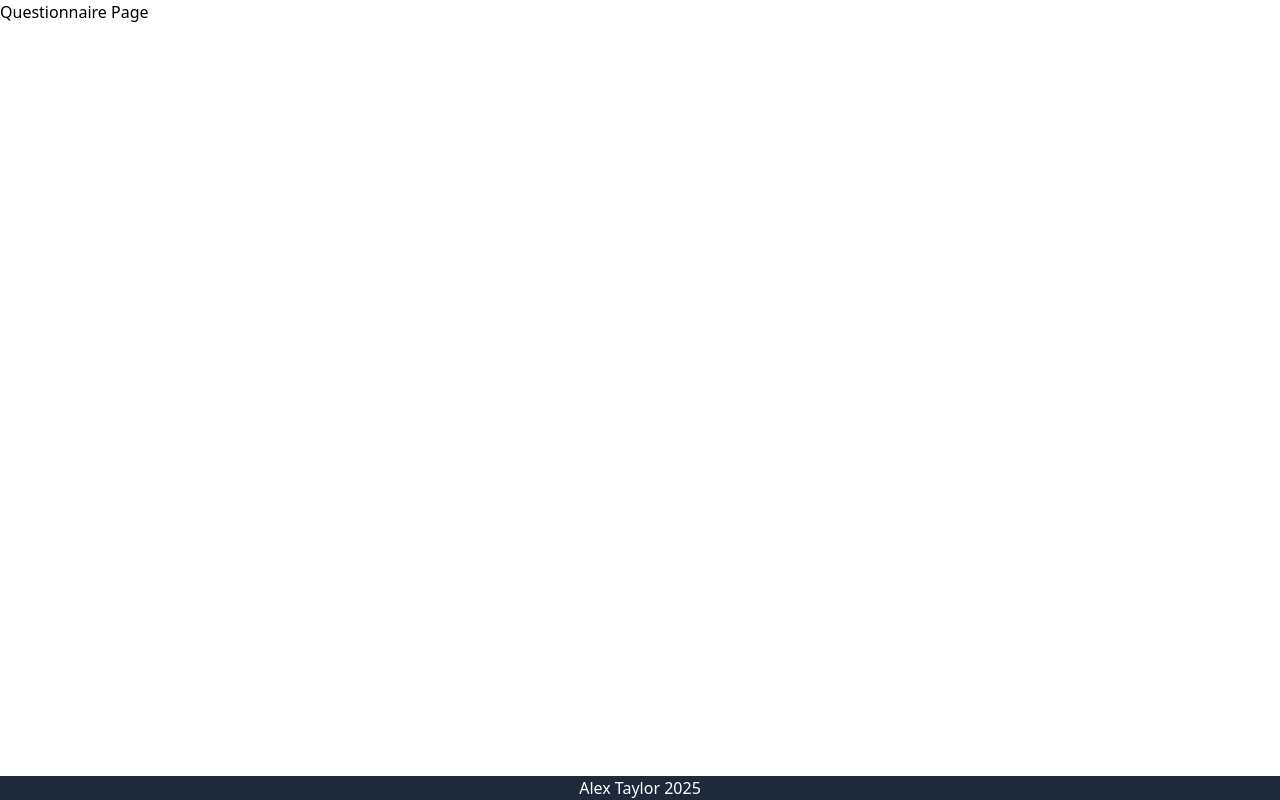
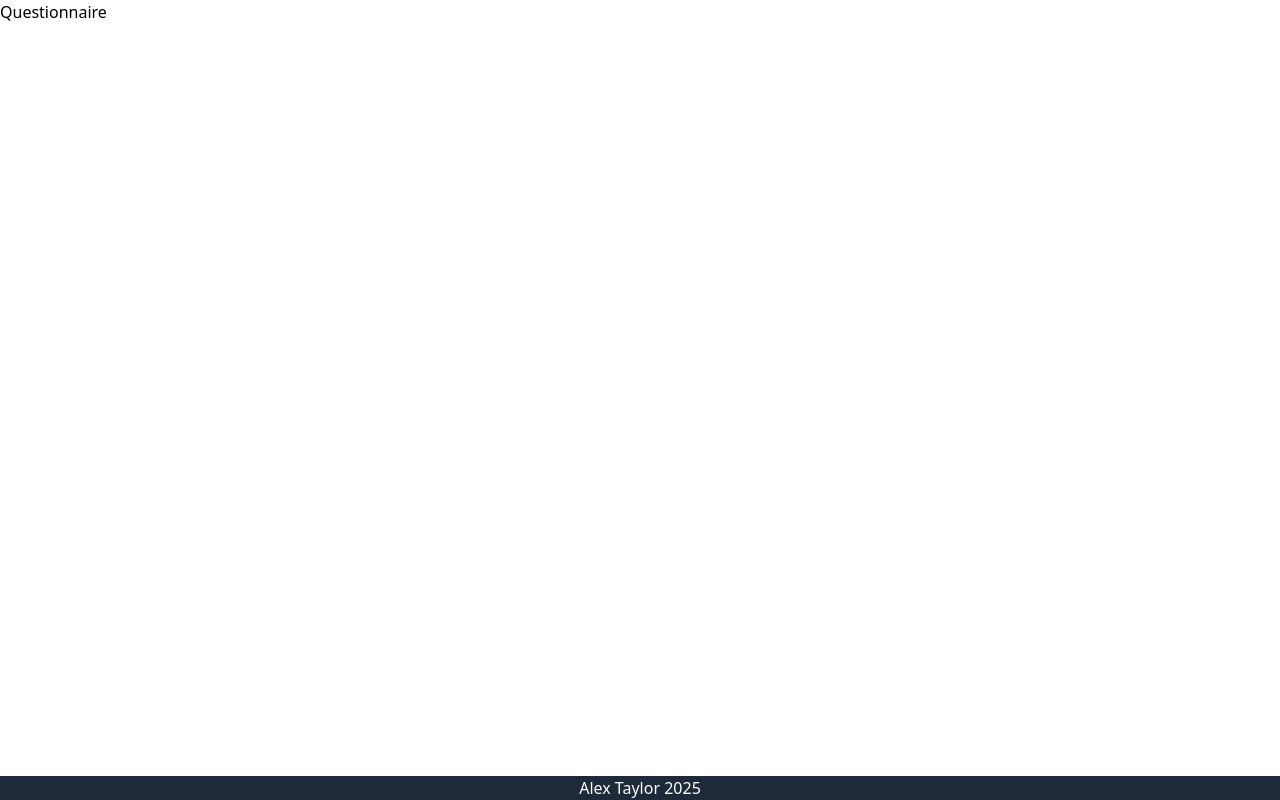
Before and after one commit to Alex-Devonte/PlayNext, a React (Vite) app in the folder frontend/: page /questionnaire in a window 1280 px wide. Built offline with nearby package versions, Linux system fonts and the light colour scheme.

Commit message:
Update routes to point toward respective components

```diff
--- a/frontend/src/App.tsx
+++ b/frontend/src/App.tsx
@@ -1,13 +1,16 @@
 import { BrowserRouter as Router, Routes, Route } from "react-router-dom";
 import HomePage from "./components/HomePage";
 import Footer from "./components/Footer";
+import GameDetail from "./components/GameDetail";
+import Questionnaire from "./components/Questionnaire";
 
 function App() {
   return (
     <Router>
       <Routes>
         <Route path="/" element={<HomePage />} />
-        <Route path="/questionnaire" element={<div>Questionnaire Page</div>} />
+        <Route path="/questionnaire" element={<Questionnaire />} />
+        <Route path="/game/:id" element={<GameDetail />} />
       </Routes>
       <Footer />
     </Router>
```
